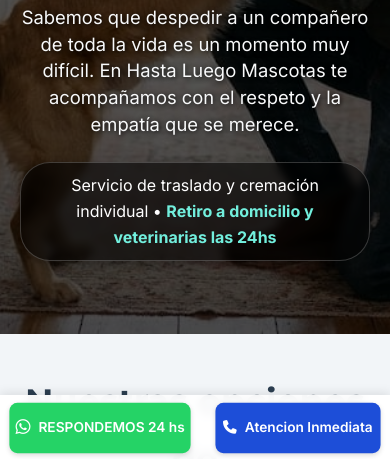
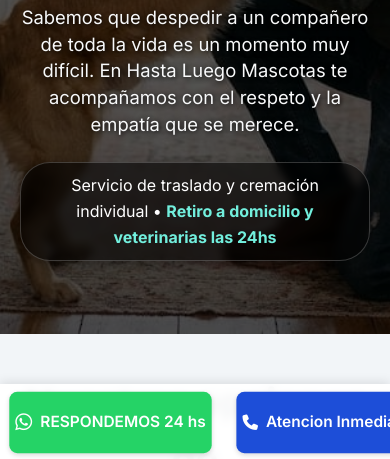
Before and after one commit to Germax1984/webHLM, a plain HTML site: page index.html in a window 390 px wide. Shown: the part 383-842 px from the top of the page. Drawn offline with Linux system fonts and the light colour scheme.

Commit message:
mas grande celu

```diff
--- a/index.html
+++ b/index.html
@@ -532,8 +532,8 @@
           }
 
     .btn-float {
-            font-size: 0.85rem;
-            padding: 14px 6px;
+            font-size: 0.96rem;
+            padding: 18px 6px;
             white-space: nowrap;
         }
 
```
